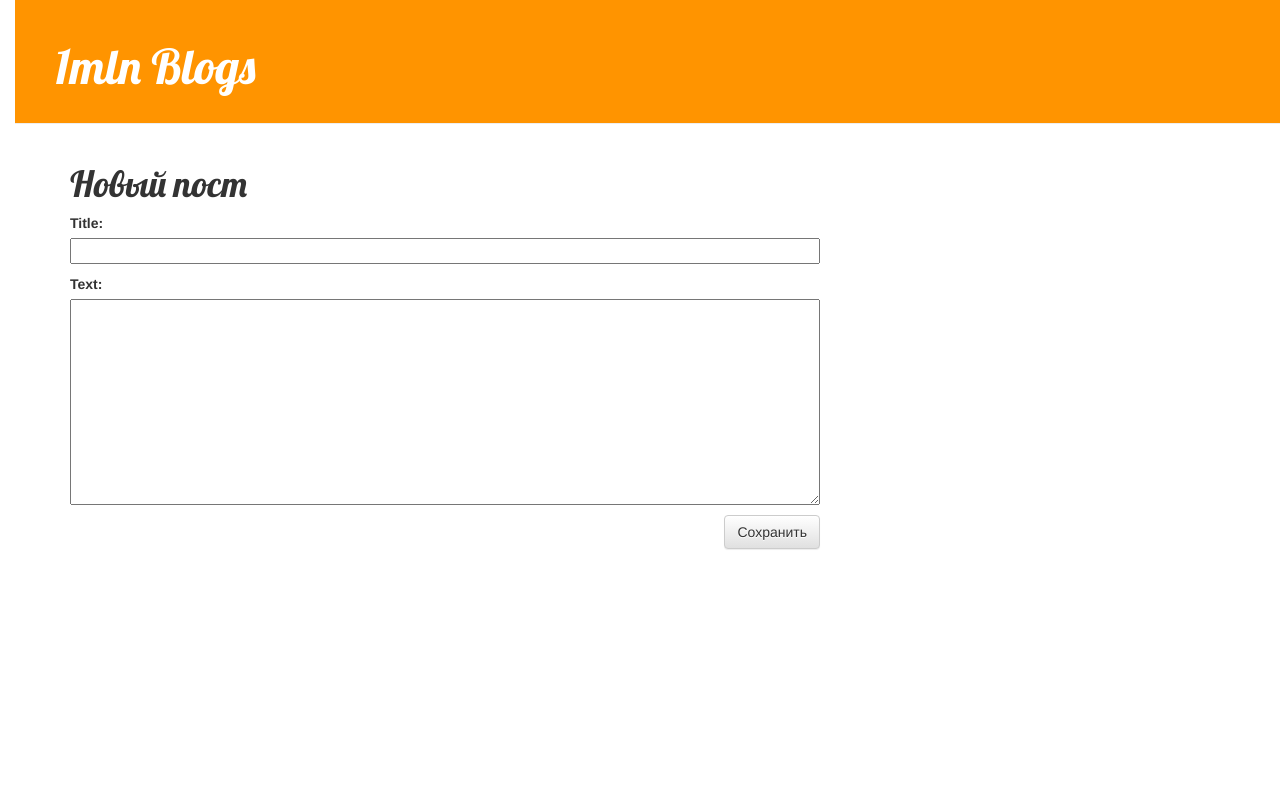
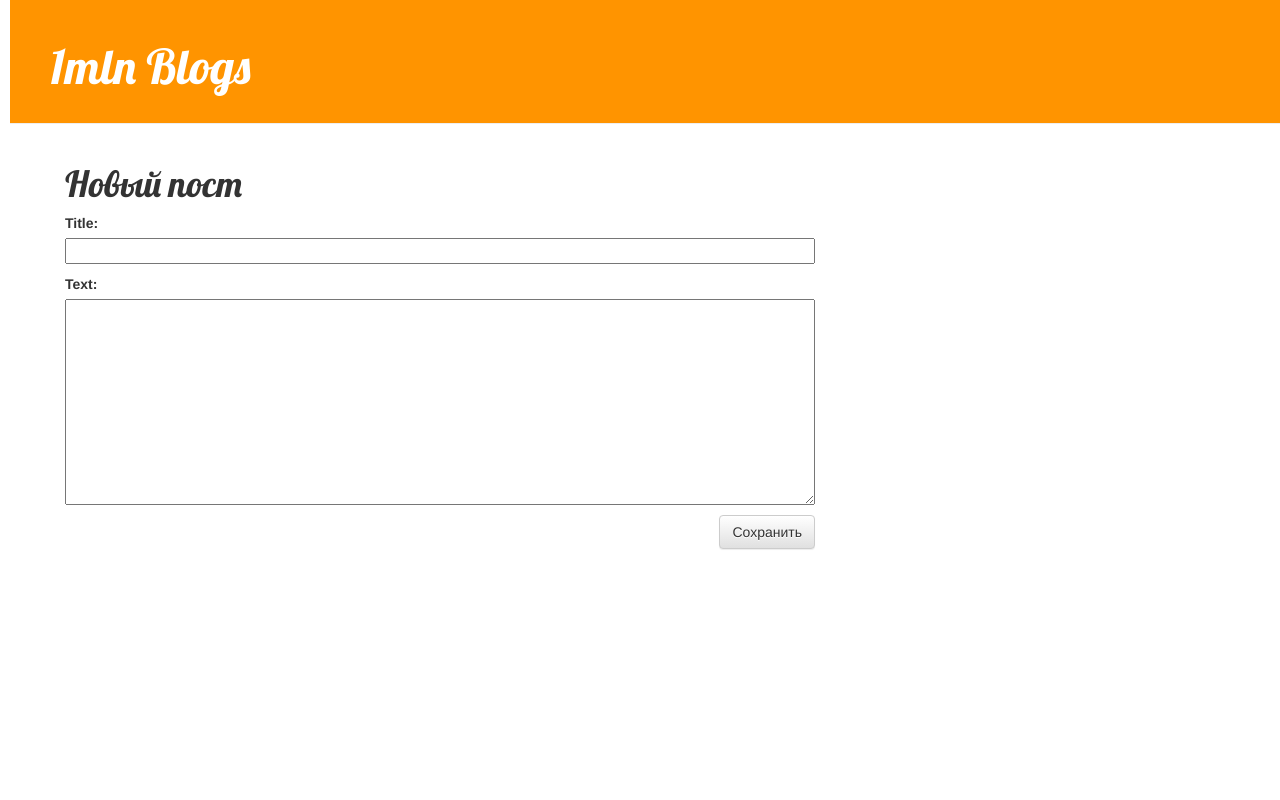
Before and after one commit to RasulIslyamgali/my_first_blog_with_django, a Django app: page /post/new/ in a window 1280 px wide. Run offline with Django 3.2, Linux system fonts and the light colour scheme; some libraries are stand-ins or nearby versions.

Commit message:
Added param by HTML user scalable and change padding tag body to 10px.

```diff
--- a/blog/static/css/blog.css
+++ b/blog/static/css/blog.css
@@ -4,7 +4,7 @@ h1 a {
 }
 
 body {
-	padding-left: 15px;
+	padding-left: 10px;
 }
 
 .page-header {
--- a/blog/templates/blog/base.html
+++ b/blog/templates/blog/base.html
@@ -6,7 +6,7 @@
 		<link rel="stylesheet" href="//maxcdn.bootstrapcdn.com/bootstrap/3.2.0/css/bootstrap-theme.min.css">
 		<link href="https://fonts.googleapis.com/css?family=Lobster&subset=latin,cyrillic" rel="stylesheet" type="text/css">
 		<link rel="stylesheet" href="{% static 'css/blog.css' %}">
-		<meta name="viewport" content="width=device-width">
+		<meta name="viewport" content="width=device-width, user-scalable=no">
     </head>
     <body>
 		<div class="page-header">
```
